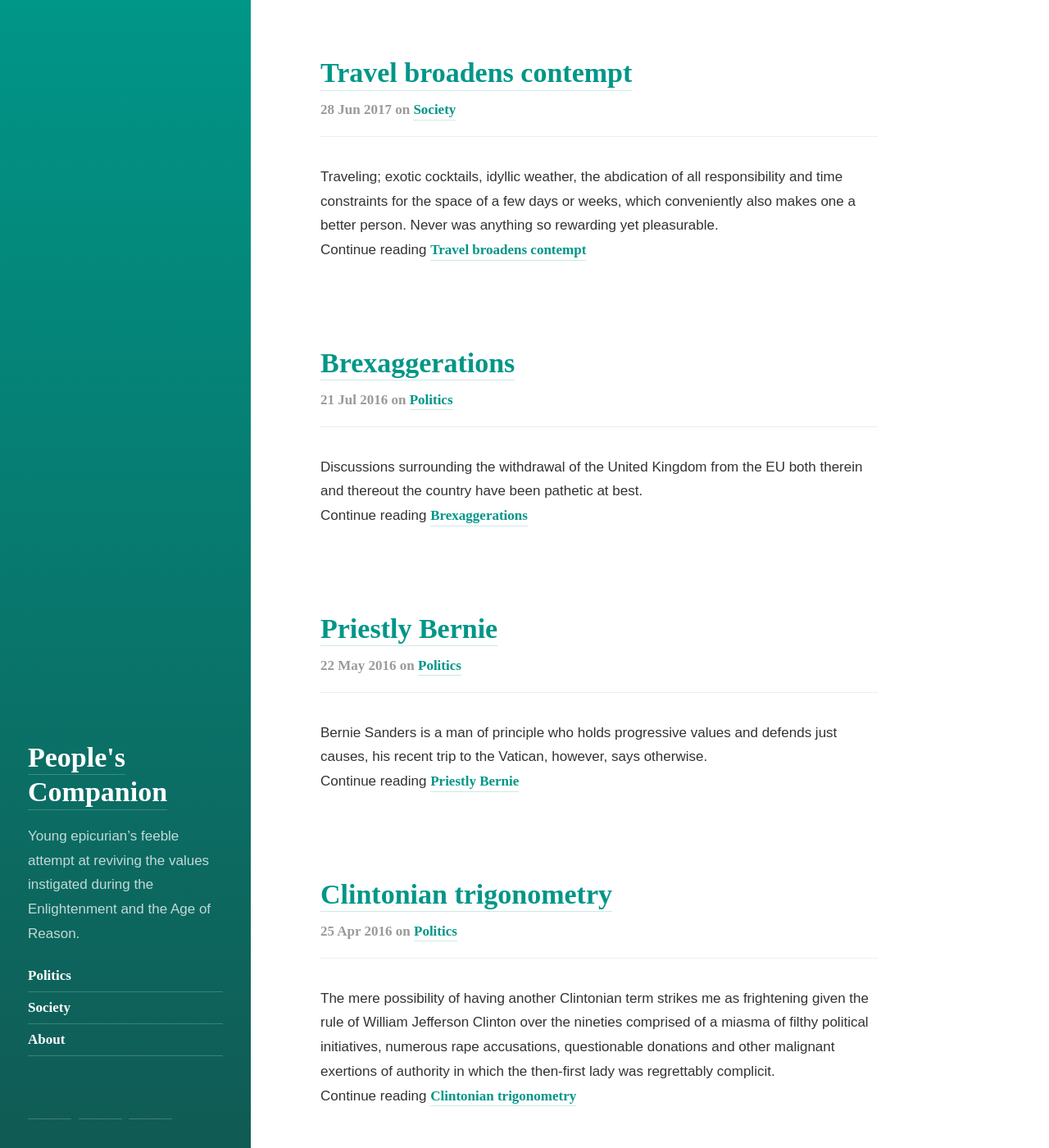
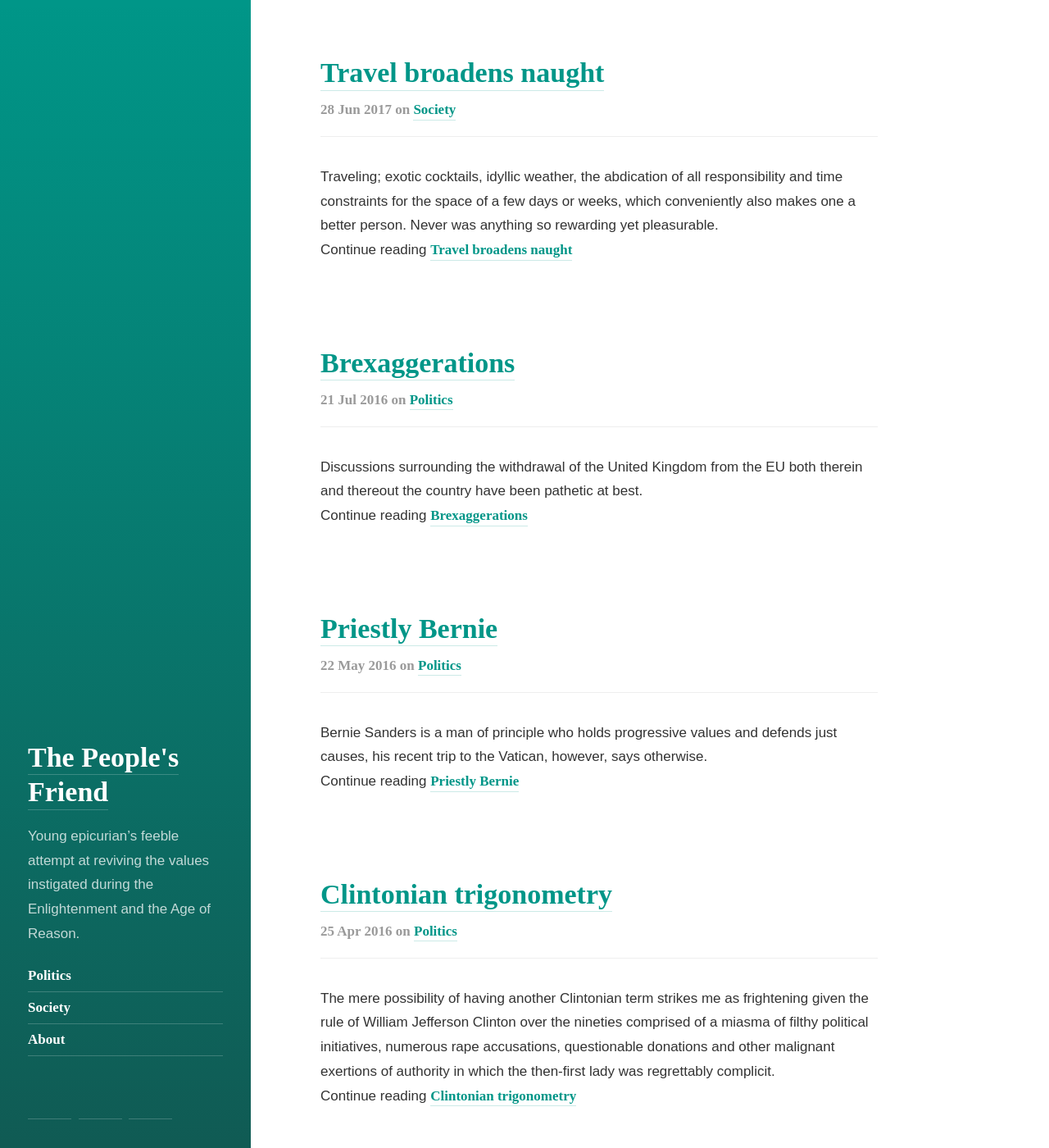
Before and after one commit to tomucker/tomucker.github.io, a Jekyll site: the page built from index.html, in a window 1280 px wide and 1400 px high. Shown: the whole window at 82% size. Built offline with Jekyll 4.4.1, drawn with Linux system fonts in a browser that asks for light colours; nearby versions of some CDN libraries; the list of posts is cut into pages by our own code.

Commit message:
travel broadens naught

```diff
--- a/_config.yml
+++ b/_config.yml
@@ -2,7 +2,7 @@
 #  User configuration
 # -----------------------------------------------------------------------------
 
-title:               People's Companion
+title:               The People's Friend
 
 # The unique resource location of your page.
 # Set to `https://<username>.github.io` when hosting on GitHub Pages
--- a/assets/css/hydejack.css
+++ b/assets/css/hydejack.css
@@ -2,6 +2,3 @@
 ---
 {% capture include_to_scssify %}{% include styles/style.scss %}{% endcapture %}
 {% include copyright-header.txt %}{{ include_to_scssify | scssify }}
-article{
-  text-align: justify;
-}
```
Also changed, not shown: _posts/2017-06-28-travel-broadens-contempt.md (deleted, +0 -28 lines), _posts/2017-06-28-travel-broadens-naught.md (added, +30 -0 lines).
